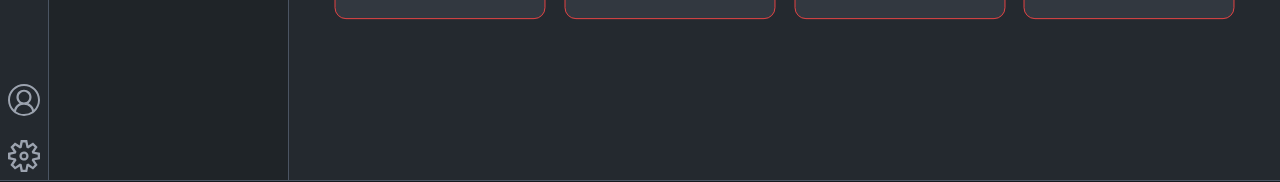
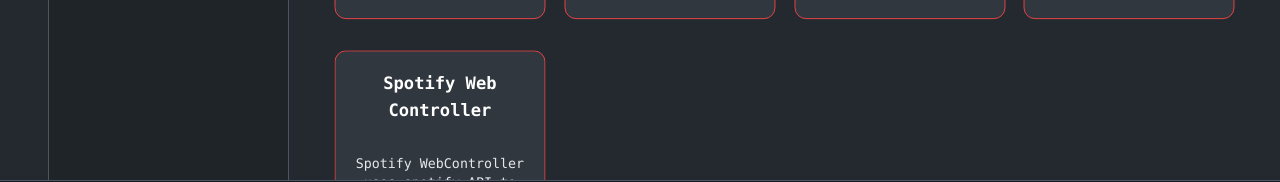
Before and after one commit to devmegablaster/portfolio-v0, a Next.js app: page /projects in a window 1280 px wide. Shown: the part 591-773 px from the top of the page. Built offline with nearby package versions, Linux system fonts and the light colour scheme.

Commit message:
Spotify Update

```diff
--- a/pages/projects.js
+++ b/pages/projects.js
@@ -73,6 +73,13 @@
                                     description="Food 101 is a Deep Learning Model trained on the famous dataset food 101 having 86% accuracy"
                                     image="https://i.ibb.co/BBcsk5J/Screenshot-2021-12-21-at-11-37-39-PM.png"
                                 />
+                                <ProjectTile
+                                    title="Spotify Web Controller"
+                                    githubLink="https://github.com/MEGA-BLASTER2004/"
+                                    viewLink="https://spotify.devmegablaster.engineer/"
+                                    description="Spotify WebController uses spotify API to control an active device (Premium Required)"
+                                    image="https://i.ibb.co/jwmTxRj/Screenshot-2022-02-02-at-7-59-28-PM.png"
+                                />
                             </div>
                         </div>
                     </div>
```
